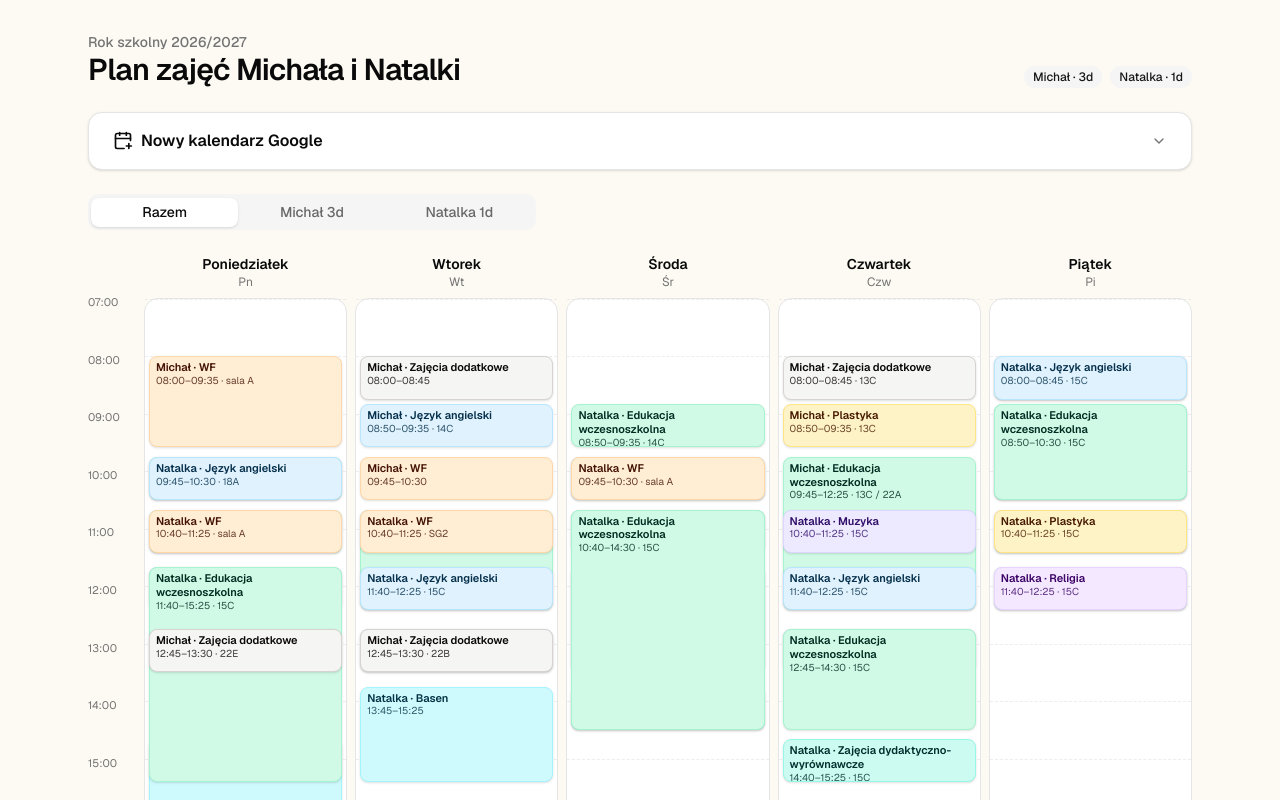
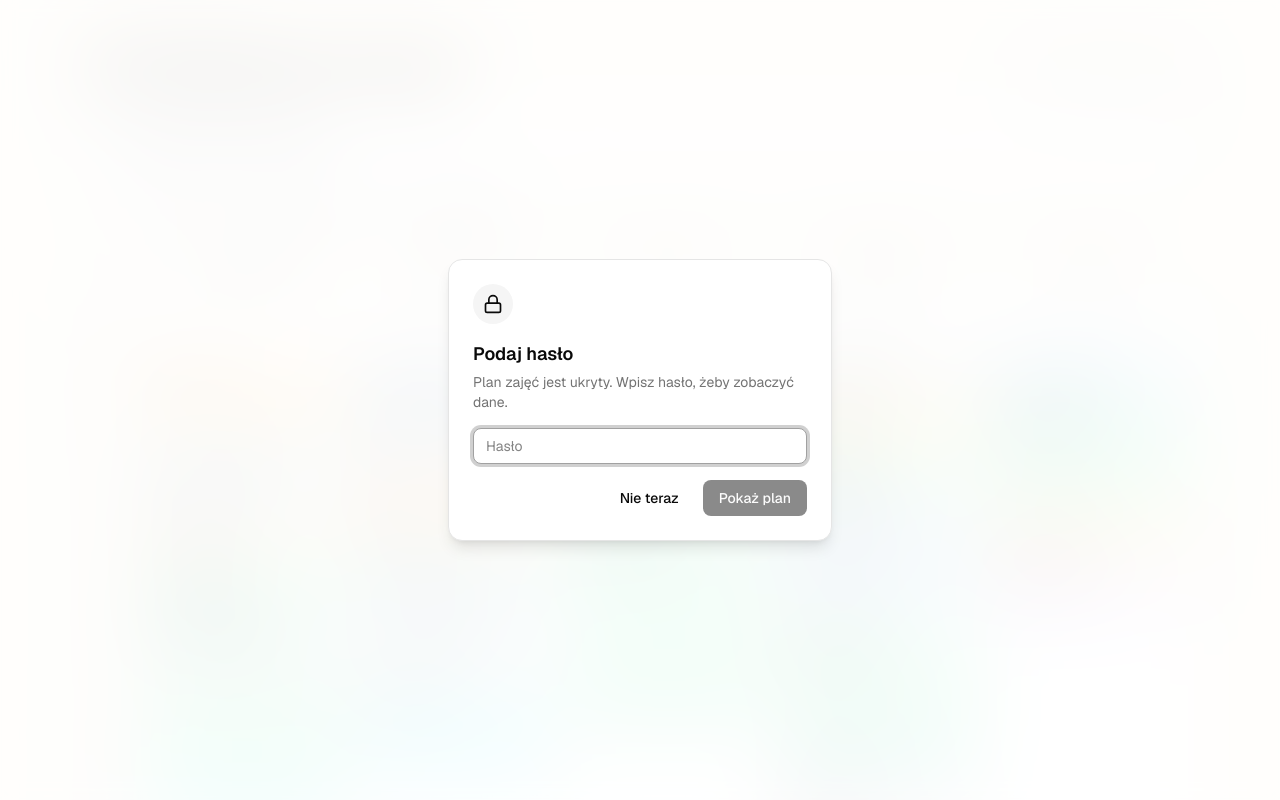
Before and after one commit to Patios/kids-schedule-to-gcal, a Next.js app: page / in a window 1280 px wide. Shown: the top 800 px of the page. Built offline with nearby package versions, Linux system fonts and the light colour scheme.

Commit message:
dodane haslo

```diff
--- a/src/components/schedule-app.tsx
+++ b/src/components/schedule-app.tsx
@@ -4,6 +4,7 @@ import { CalendarPlus, ChevronDown, Download } from "lucide-react";
 import { Badge } from "@/components/ui/badge";
 import { Button } from "@/components/ui/button";
 import { Tabs, TabsContent, TabsList, TabsTrigger } from "@/components/ui/tabs";
+import { UnlockGate } from "@/components/unlock-gate";
 import {
   CHILDREN,
   KIND_CLASS,
@@ -209,6 +210,7 @@ function ImportHelp({ file, label }: { file: string; label: string }) {
 export function ScheduleApp() {
   return (
     <div className="min-h-screen bg-[oklch(0.985_0.01_90)]">
+      <UnlockGate>
       <div className="mx-auto flex max-w-6xl flex-col gap-6 px-4 py-8 sm:px-6">
         <header className="flex flex-col gap-3 sm:flex-row sm:items-end sm:justify-between">
           <div>
@@ -308,6 +310,7 @@ export function ScheduleApp() {
           </TabsContent>
         </Tabs>
       </div>
+      </UnlockGate>
     </div>
   );
 }
--- /dev/null
+++ b/src/components/unlock-gate.tsx
@@ -0,0 +1,108 @@
+"use client";
+
+import { useState, type FormEvent, type ReactNode } from "react";
+import { Lock } from "lucide-react";
+import { Button } from "@/components/ui/button";
+import { passwordMatches } from "@/lib/gate";
+
+export function UnlockGate({ children }: { children: ReactNode }) {
+  const [unlocked, setUnlocked] = useState(false);
+  const [promptOpen, setPromptOpen] = useState(true);
+  const [password, setPassword] = useState("");
+  const [error, setError] = useState(false);
+  const [checking, setChecking] = useState(false);
+
+  async function onSubmit(event: FormEvent<HTMLFormElement>) {
+    event.preventDefault();
+    setChecking(true);
+    const ok = await passwordMatches(password);
+    setChecking(false);
+    if (!ok) {
+      setError(true);
+      return;
+    }
+    setUnlocked(true);
+    setPromptOpen(false);
+    setPassword("");
+    setError(false);
+  }
+
+  return (
+    <>
+      <div
+        className={
+          unlocked
+            ? undefined
+            : "pointer-events-none select-none blur-2xl"
+        }
+        inert={!unlocked}
+        aria-hidden={!unlocked}
+      >
+        {children}
+      </div>
+
+      {!unlocked && promptOpen ? (
+        <div className="fixed inset-0 z-50 flex items-center justify-center bg-background/75 p-4 backdrop-blur-sm">
+          <form
+            onSubmit={onSubmit}
+            className="w-full max-w-sm rounded-xl border bg-card p-6 text-card-foreground shadow-lg"
+          >
+            <div className="mb-4 flex size-10 items-center justify-center rounded-full bg-muted">
+              <Lock className="size-5" />
+            </div>
+            <h2 className="text-lg font-semibold">Podaj hasło</h2>
+            <p className="mt-1 text-sm text-muted-foreground">
+              Plan zajęć jest ukryty. Wpisz hasło, żeby zobaczyć dane.
+            </p>
+            <label className="sr-only" htmlFor="site-password">
+              Hasło
+            </label>
+            <input
+              id="site-password"
+              type="password"
+              autoComplete="current-password"
+              autoFocus
+              value={password}
+              onChange={(event) => {
+                setPassword(event.target.value);
+                setError(false);
+              }}
+              className="mt-4 h-9 w-full rounded-md border bg-background px-3 text-sm outline-none focus-visible:border-ring focus-visible:ring-[3px] focus-visible:ring-ring/50"
+              placeholder="Hasło"
+            />
+            {error ? (
+              <p className="mt-2 text-sm text-destructive">
+                Niepoprawne hasło.
+              </p>
+            ) : null}
+            <div className="mt-4 flex flex-col gap-2 sm:flex-row sm:justify-end">
+              <Button
+                type="button"
+                variant="ghost"
+                onClick={() => {
+                  setPromptOpen(false);
+                  setError(false);
+                }}
+              >
+                Nie teraz
+              </Button>
+              <Button type="submit" disabled={checking || password.trim() === ""}>
+                Pokaż plan
+              </Button>
+            </div>
+          </form>
+        </div>
+      ) : null}
+
+      {!unlocked && !promptOpen ? (
+        <Button
+          className="fixed right-4 bottom-4 z-50 shadow-lg"
+          onClick={() => setPromptOpen(true)}
+        >
+          <Lock />
+          Odblokuj plan
+        </Button>
+      ) : null}
+    </>
+  );
+}
--- /dev/null
+++ b/src/lib/gate.ts
@@ -0,0 +1,16 @@
+/** SHA-256 of the site password. Regenerate with: echo -n 'haslo' | shasum -a 256 */
+const PASSWORD_SHA256 =
+  "d48fff5413d963aa76f41e27639788329a28b61a139466e45d64c5dc0c852032";
+
+async function sha256Hex(value: string) {
+  const data = new TextEncoder().encode(value);
+  const digest = await crypto.subtle.digest("SHA-256", data);
+  return Array.from(new Uint8Array(digest))
+    .map((byte) => byte.toString(16).padStart(2, "0"))
+    .join("");
+}
+
+export async function passwordMatches(input: string) {
+  const hash = await sha256Hex(input.trim());
+  return hash === PASSWORD_SHA256;
+}
```
